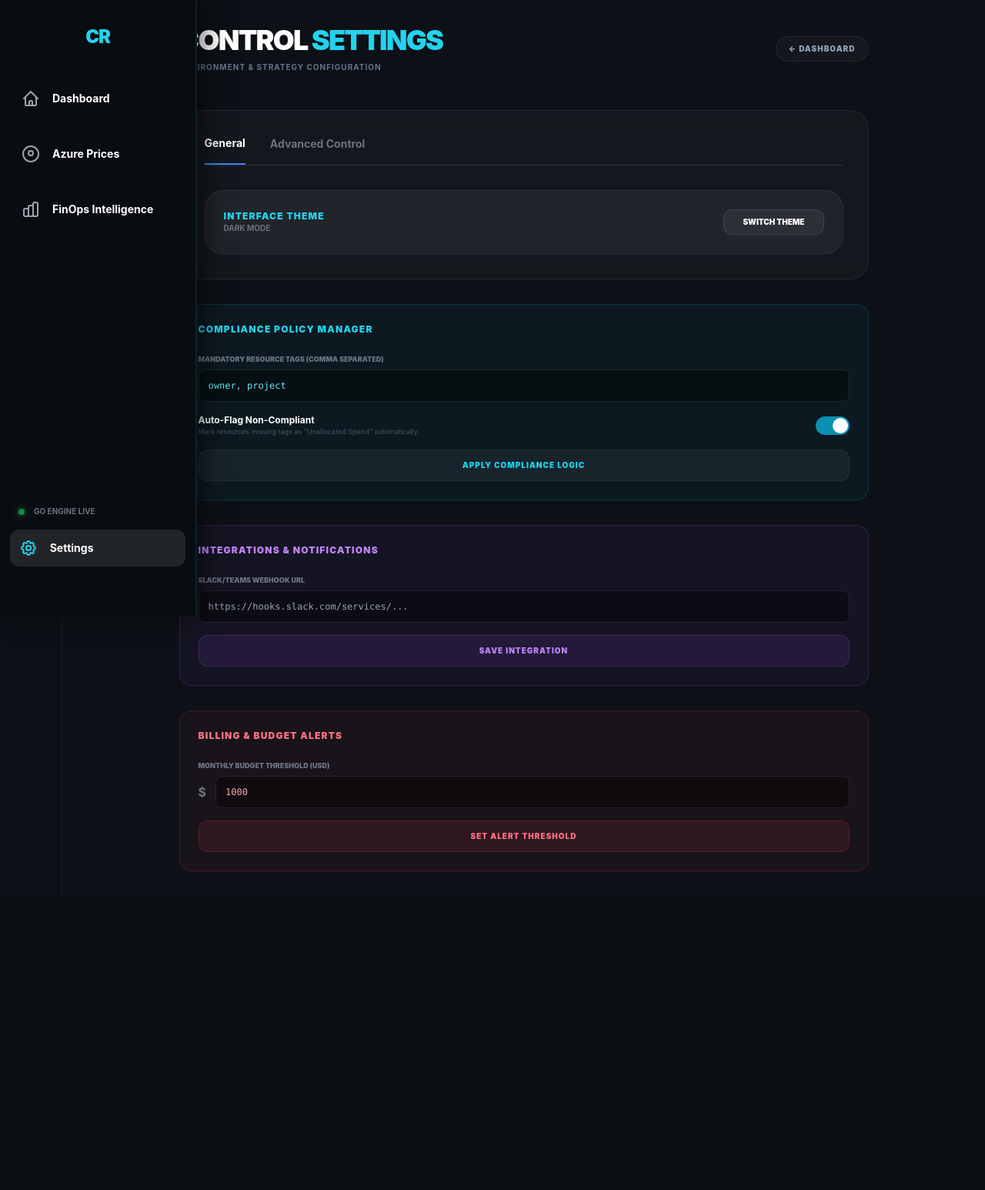
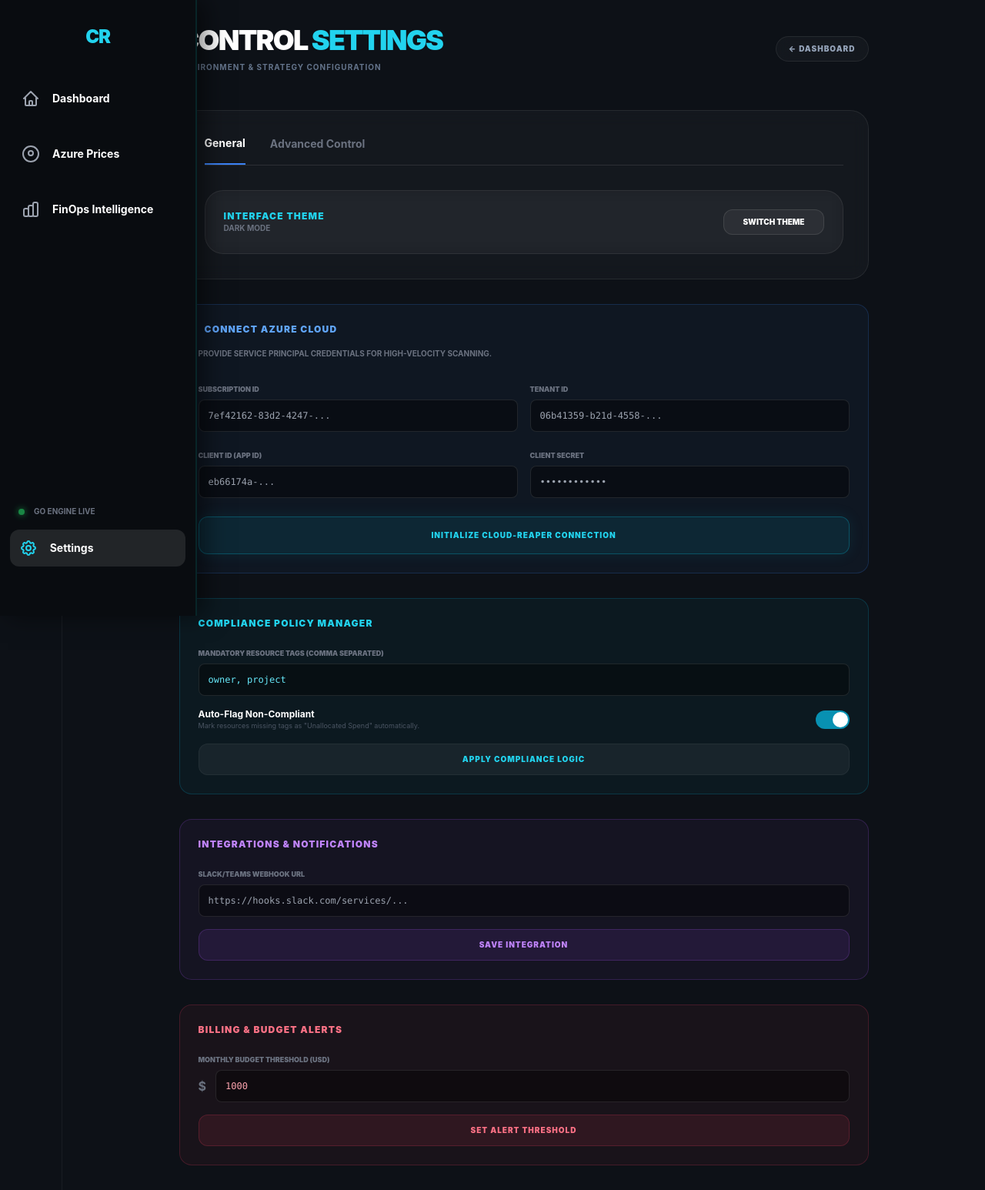
Before and after one commit to ankitrout07/Cloud-Reaper, a Flask app: page /settings in a window 1280 px wide. Shown: the whole page at 77% size. Before the commit the page ends 1164 px from the top, so only its background shows below. Run offline with Flask 3, Linux system fonts and the light colour scheme; some libraries are stand-ins or nearby versions.

Commit message:
Import Library Uppdate03

```diff
--- a/collectors/auth_check.py
+++ b/collectors/auth_check.py
@@ -2,9 +2,24 @@ import subprocess
 import json
 
 def check_azure_status():
-    """Checks if the user is authenticated via Azure CLI."""
+    """Checks if the user is authenticated via Azure CLI or Service Principal."""
+    import os
+
+    # Check for Service Principal first (as it takes priority in DefaultAzureCredential)
+    client_id = os.getenv("AZURE_CLIENT_ID")
+    client_secret = os.getenv("AZURE_CLIENT_SECRET")
+    tenant_id = os.getenv("AZURE_TENANT_ID")
+
+    if client_id and client_secret and tenant_id:
+        return {
+            "status": "healthy",
+            "message": "Connected: Service Principal (SP)",
+            "expiry": "Persistent",
+            "tenant": tenant_id
+        }
+
     try:
-        # Silently try to get an access token
+        # Fallback to Azure CLI
         result = subprocess.run(
             ["az", "account", "get-access-token", "--output", "json"],
             capture_output=True, text=True, check=True
@@ -12,11 +27,11 @@ def check_azure_status():
         data = json.loads(result.stdout)
         return {
             "status": "healthy",
-            "message": "Authenticated",
+            "message": "Connected: Azure CLI",
             "expiry": data.get("expiresOn", "N/A"),
             "tenant": data.get("tenant", "N/A")
         }
     except subprocess.CalledProcessError:
-        return {"status": "expired", "message": "Session Expired / Not Logged In"}
+        return {"status": "expired", "message": "Disconnected: Login Required"}
     except Exception as e:
         return {"status": "error", "message": str(e)}
--- a/ui/app.py
+++ b/ui/app.py
@@ -118,8 +118,60 @@ def update_settings():
 
     return jsonify({"status": "error", "msg": "Invalid action"}), 400
 
+@app.route('/api/settings/connect-azure', methods=['POST'])
+def connect_azure():
+    data = request.json
+    sub_id = data.get('subscription_id')
+    tenant_id = data.get('tenant_id')
+    client_id = data.get('client_id')
+    client_secret = data.get('client_secret')
+
+    if not all([sub_id, tenant_id, client_id, client_secret]):
+        return jsonify({"status": "error", "message": "All fields are required."}), 400
+
+    # 1. Temporarily set environment variables to validate
+    old_env = {
+        "AZURE_SUBSCRIPTION_ID": os.getenv("AZURE_SUBSCRIPTION_ID"),
+        "AZURE_TENANT_ID": os.getenv("AZURE_TENANT_ID"),
+        "AZURE_CLIENT_ID": os.getenv("AZURE_CLIENT_ID"),
+        "AZURE_CLIENT_SECRET": os.getenv("AZURE_CLIENT_SECRET"),
+    }
+
+    try:
+        os.environ["AZURE_SUBSCRIPTION_ID"] = sub_id
+        os.environ["AZURE_TENANT_ID"] = tenant_id
+        os.environ["AZURE_CLIENT_ID"] = client_id
+        os.environ["AZURE_CLIENT_SECRET"] = client_secret
+
+        # 2. Validation Scan: Try to fetch live prices using the new credentials
+        az = AzureCollector()
+        # We use a small timeout or just one call to verify connectivity
+        prices = az.get_live_prices()
+
+        if not prices or (isinstance(prices, dict) and not prices.get('prices')):
+            # If Go engine returned empty/error, check if it's just a Go binary issue or auth issue
+            # For robustness, we'll try a simple Python SDK call too
+            from azure.identity import DefaultAzureCredential
+            from azure.mgmt.resource import SubscriptionClient
+            cred = DefaultAzureCredential()
+            sub_client = SubscriptionClient(cred)
+            list(sub_client.subscriptions.list()) # This will raise an exception if auth fails
+
+        # 3. If we reached here, credentials work! Save them permanently.
+        if save_config(sub_id, tenant_id, client_id, client_secret):
+            return jsonify({"status": "success", "message": "Azure Cloud Connected Successfully!"})
+        else:
+            raise Exception("Failed to write to .env file")
+
+    except Exception as e:
+        # Restore old env on failure
+        for k, v in old_env.items():
+            if v: os.environ[k] = v
+            else: os.environ.pop(k, None)
+
+        return jsonify({"status": "error", "message": f"Connection Failed: {str(e)}"}), 500
+
 @app.route('/api/settings/auth')
-
 def check_auth():
     import subprocess
     try:
--- a/ui/templates/settings.html
+++ b/ui/templates/settings.html
@@ -198,6 +198,44 @@
                 </div>
 
                     </div>
+                </div>
+
+                <!-- Connect Cloud Section -->
+                <div class="p-6 bg-blue-500/5 border border-blue-500/20 rounded-2xl mt-8">
+                    <h4 class="text-xs font-black text-blue-400 uppercase mb-4 tracking-widest">
+                        <i class="fas fa-cloud mr-2"></i> Connect Azure Cloud
+                    </h4>
+                    <p class="text-[10px] text-gray-500 mb-6 uppercase font-bold">Provide Service Principal credentials for high-velocity scanning.</p>
+
+                    <div class="grid grid-cols-1 md:grid-cols-2 gap-4 mb-4">
+                        <div class="space-y-1">
+                            <label class="text-[9px] uppercase font-black text-gray-500">Subscription ID</label>
+                            <input type="text" id="subId" placeholder="7ef42162-83d2-4247-..."
+                                class="w-full bg-black/40 border border-white/10 p-3 rounded-lg text-xs outline-none focus:border-blue-500 text-blue-300 font-mono">
+                        </div>
+                        <div class="space-y-1">
+                            <label class="text-[9px] uppercase font-black text-gray-500">Tenant ID</label>
+                            <input type="text" id="tenantId" placeholder="06b41359-b21d-4558-..."
+                                class="w-full bg-black/40 border border-white/10 p-3 rounded-lg text-xs outline-none focus:border-blue-500 text-blue-300 font-mono">
+                        </div>
+                    </div>
+
+                    <div class="grid grid-cols-1 md:grid-cols-2 gap-4 mb-6">
+                        <div class="space-y-1">
+                            <label class="text-[9px] uppercase font-black text-gray-500">Client ID (App ID)</label>
+                            <input type="text" id="clientId" placeholder="eb66174a-..."
+                                class="w-full bg-black/40 border border-white/10 p-3 rounded-lg text-xs outline-none focus:border-blue-500 text-blue-300 font-mono">
+                        </div>
+                        <div class="space-y-1">
+                            <label class="text-[9px] uppercase font-black text-gray-500">Client Secret</label>
+                            <input type="password" id="clientSecret" placeholder="••••••••••••"
+                                class="w-full bg-black/40 border border-white/10 p-3 rounded-lg text-xs outline-none focus:border-blue-500 text-blue-300 font-mono">
+                        </div>
+                    </div>
+
+                    <button onclick="saveAzureConfig()" id="connect-btn" class="w-full py-4 bg-cyan-500/10 hover:bg-cyan-500/20 text-cyan-400 text-[10px] font-black uppercase tracking-widest rounded-xl border border-cyan-500/30 transition-all shadow-[0_0_20px_rgba(6,182,212,0.1)]">
+                        Initialize Cloud-Reaper Connection
+                    </button>
                 </div>
 
                 <!-- Compliance Policy Manager -->
@@ -609,6 +647,41 @@
             }
         }
 
+        async function saveAzureConfig() {
+            const btn = document.getElementById('connect-btn');
+            const originalText = btn.innerText;
+            btn.innerText = "VALIDATING CONNECTION...";
+            btn.disabled = true;
+
+            const payload = {
+                subscription_id: document.getElementById('subId').value,
+                tenant_id: document.getElementById('tenantId').value,
+                client_id: document.getElementById('clientId').value,
+                client_secret: document.getElementById('clientSecret').value
+            };
+
+            try {
+                const res = await fetch('/api/settings/connect-azure', {
+                    method: 'POST',
+                    headers: { 'Content-Type': 'application/json' },
+                    body: JSON.stringify(payload)
+                });
+                const data = await res.json();
+
+                if (data.status === 'success') {
+                    showToast(data.message);
+                    checkAuth(); // Refresh auth status pulse
+                } else {
+                    showToast(data.message, 'error');
+                }
+            } catch (err) {
+                showToast("Network Error: Could not reach server", "error");
+            } finally {
+                btn.innerText = originalText;
+                btn.disabled = false;
+            }
+        }
+
         checkAuth();
 
         // Wizard Logic
```
Also changed, not shown: HOW_TO_RUN.md (+7 -4 lines), collectors/config_manager.py (+9 -4 lines), engine/calculator.py (+49 -3 lines), main.py (+13 -5 lines), README.md, 1 other file.
